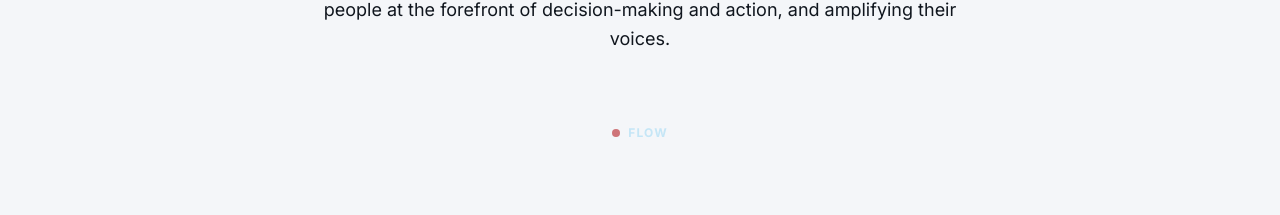
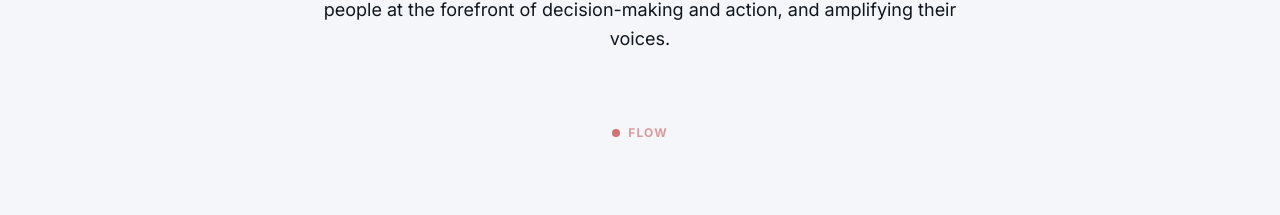
Before and after one commit to ProfMoriartey/hangflow-2, a Next.js app: page /en in a window 1280 px wide. Shown: the part 1177-1392 px from the top of the page. Built offline with nearby package versions, Linux system fonts and the light colour scheme.

Commit message:
Change button colors to accent colors in the main page

```diff
--- a/src/components/main/introduction-section.tsx
+++ b/src/components/main/introduction-section.tsx
@@ -41,7 +41,7 @@ export default function IntroductionSection() {
             className="absolute flex items-center gap-2"
           >
             <div className="bg-accent h-2 w-2 animate-pulse rounded-full" />
-            <span className="text-primary text-xs font-bold tracking-widest uppercase opacity-70">
+            <span className="text-accent text-xs font-bold tracking-widest uppercase opacity-70">
               {t("flow")}
             </span>
           </motion.div>
@@ -66,7 +66,7 @@ export default function IntroductionSection() {
           >
             <Link href="/about">
               <MagneticButton>
-                <div className="bg-accent text-background hover:bg-accent rounded-full px-8 py-3 text-sm font-bold transition-colors hover:text-white">
+                <div className="bg-accent text-background hover:bg-primary rounded-full px-8 py-3 text-sm font-bold transition-colors hover:text-white">
                   {t("readMore")}
                 </div>
               </MagneticButton>
@@ -75,7 +75,7 @@ export default function IntroductionSection() {
         </motion.div>
         <Link href="/about">
           <MagneticButton>
-            <div className="bg-accent rounded-full px-8 py-3 text-sm font-bold text-white transition-colors md:hidden">
+            <div className="bg-primary rounded-full px-8 py-3 text-sm font-bold text-white transition-colors md:hidden">
               {t("readMore")}
             </div>
           </MagneticButton>
```
